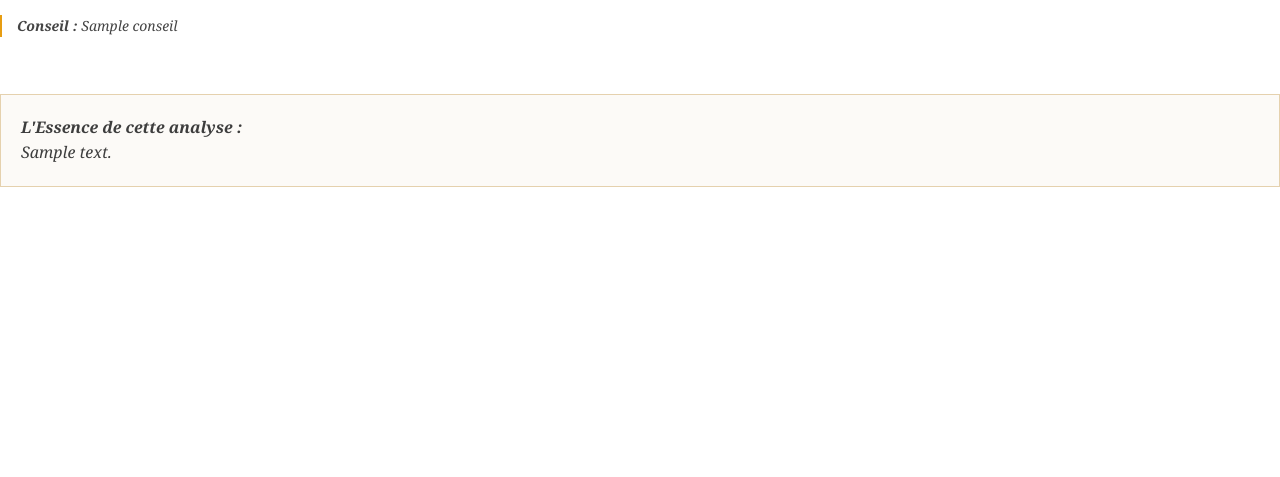
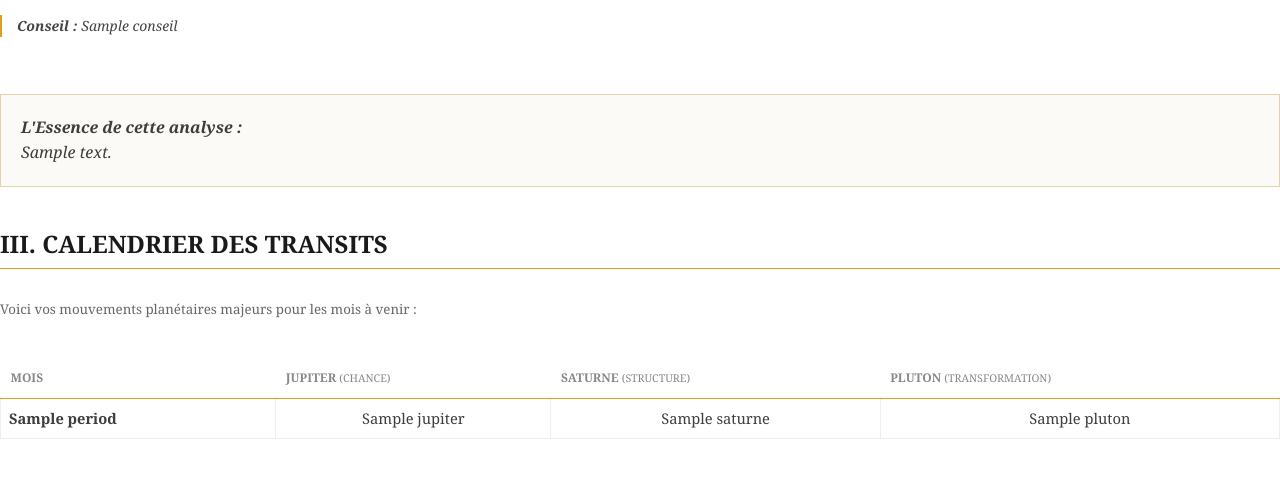
Before and after one commit to joshue-agape/ton-cosmos-back-end, a Python web app: template app/templates/reports_pdf/premium_report.html in a window 1280 px wide. Shown: the part 2444-2921 px from the top of the page. Before the commit the page ends 2631 px from the top, so only its background shows below. Run offline with Jinja, Linux system fonts and the light colour scheme; the template is opened without the code that fills it: most values are stand-ins (such as "Sample title", 1, 10 or a date in 2020).

Commit message:
Fix template

```diff
--- a/app/api/v1/endpoints/stripe.py
+++ b/app/api/v1/endpoints/stripe.py
@@ -179,7 +179,8 @@ async def process_order(order_id: int, stripe_session_id: str):
                     "full_name": order.full_name,
                     "birth_chart": chart.get("birth_chart", {}),
                     "ai_content": ai_content,
-                    "birth_date_info": f"{order.birth_date} {order.birth_time}"
+                    "birth_date_info": f"{order.birth_date} {order.birth_time}",
+                    "forecast": chart.get("forecast", {}),
                 },
                 output_filename=output_filename
             )
@@ -373,7 +374,8 @@ async def process_resend_email(order_id: int):
                         "full_name": order.full_name,
                         "birth_chart": chart.get("birth_chart", {}),
                         "ai_content": ai_content,
-                        "birth_date_info": f"{order.birth_date} {order.birth_time}"
+                        "birth_date_info": f"{order.birth_date} {order.birth_time}",
+                        "forecast": chart.get("forecast", {}),
                     },
                     output_filename=output_filename
                 )
--- a/app/templates/reports_pdf/premium_report.html
+++ b/app/templates/reports_pdf/premium_report.html
@@ -251,7 +251,6 @@
                 </div>
                 {% endif %}
             </div>
-            <div class="page-break"></div>
             {% endfor %}
         {% else %}
             <!-- Cas de secours si ai_content est juste une chaîne de caractères -->
@@ -261,5 +260,41 @@
             </div>
         {% endif %}
     {% endif %}
+    <div class="page-break"></div>
+
+    <!-- SECTION IV: PRÉVISIONS -->
+    <div class="section">
+        <h2 class="section-title">III. Calendrier des Transits</h2>
+        <p style="font-size: 10pt; color: #666; margin-bottom: 20px;">Voici vos mouvements planétaires majeurs pour les mois à venir :</p>
+        <table>
+            <thead>
+                <tr>
+                    <th>Mois</th>
+                    <th>Jupiter <span style="font-size: 8pt; font-weight: normal;">(Chance)</span></th>
+                    <th>Saturne <span style="font-size: 8pt; font-weight: normal;">(Structure)</span></th>
+                    <th>Pluton <span style="font-size: 8pt; font-weight: normal;">(Transformation)</span></th>
+                </tr>
+            </thead>
+            <tbody>
+                {% if forecast %}
+                    {% for item in forecast %}
+                    <tr>
+                        <td style="padding: 8px; border: 1px solid #eee;"><strong>{{ item.period }}</strong></td>
+                        <td style="padding: 8px; border: 1px solid #eee; text-align: center;">{{ item.positions.Jupiter }}</td>
+                        <td style="padding: 8px; border: 1px solid #eee; text-align: center;">{{ item.positions.Saturne }}</td>
+                        <td style="padding: 8px; border: 1px solid #eee; text-align: center;">{{ item.positions.Pluton }}</td>
+                    </tr>
+                    {% endfor %}
+                {% else %}
+                    <tr>
+                        <td colspan="4" style="padding: 20px; border: 1px solid #eee; text-align: center;">
+                            Données de prévisions non disponibles pour cette période.
+                        </td>
+                    </tr>
+                {% endif %}
+            </tbody>
+        </table>
+    </div>
+
 </body>
 </html>
```
Also changed, not shown: alembic/env.py (+1 -14 lines), 1 other file.
